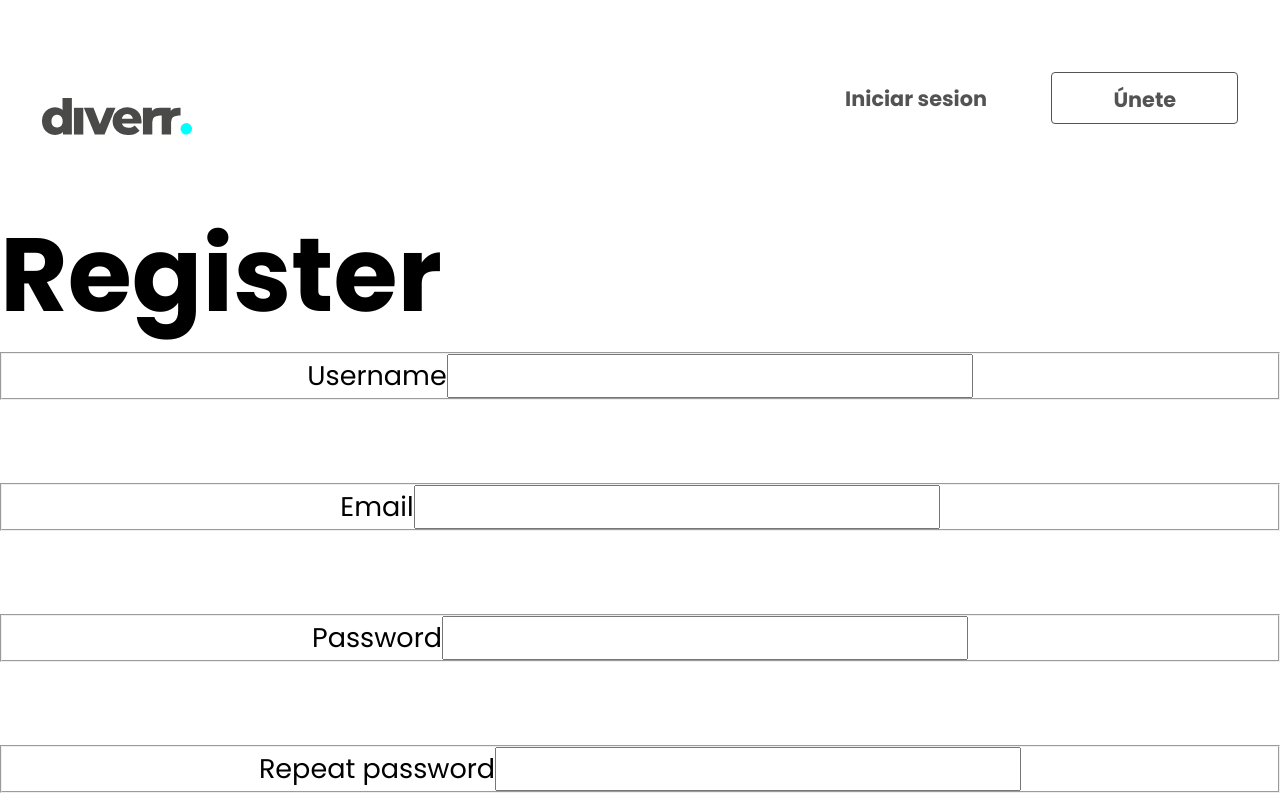
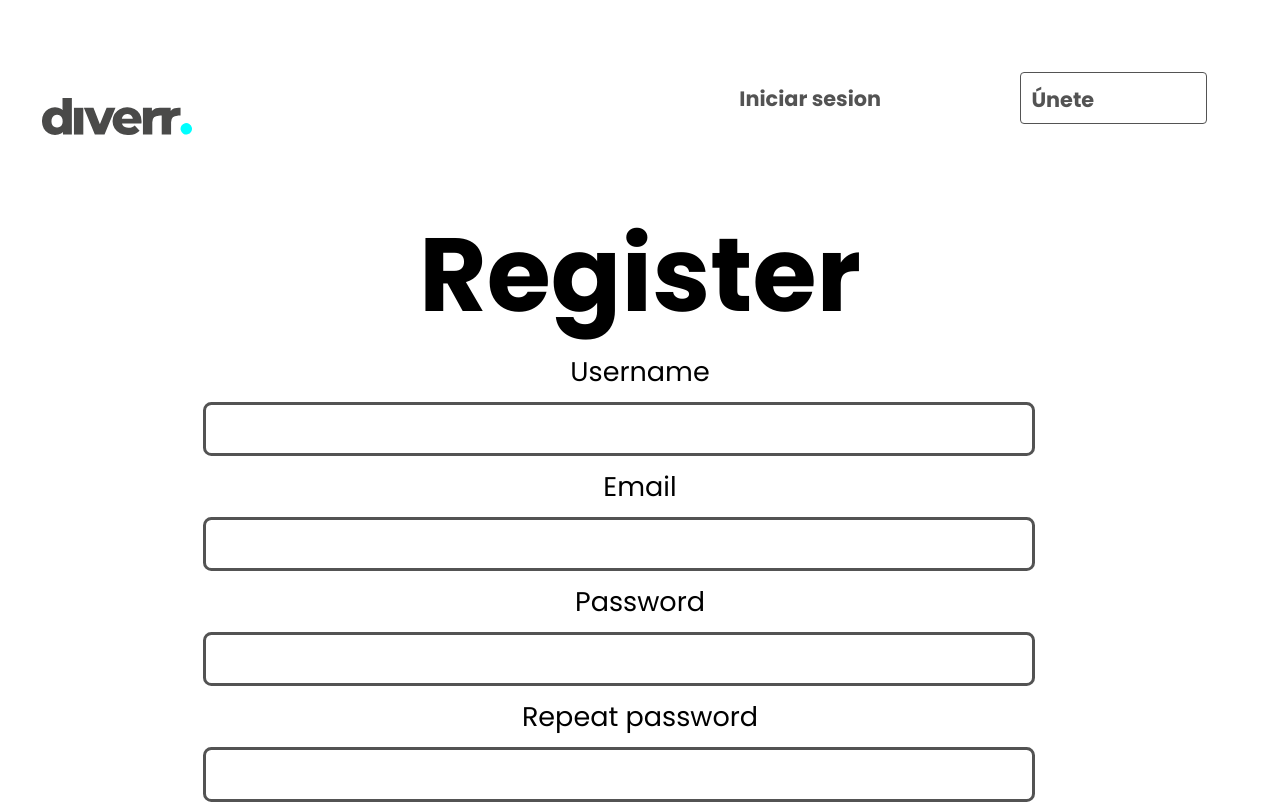
Before and after one commit to mjwhite10/diverr, a React (Create React App) app in the folder frontend/: page /register in a window 1280 px wide. Shown: the top 804 px of the page. Built offline with nearby package versions, Linux system fonts and the light colour scheme.

Commit message:
modificado inputregister

```diff
--- a/frontend/src/components/EmailInput.jsx
+++ /dev/null
@@ -1,18 +0,0 @@
-import { useState } from "react";
-
-export const EmailInput = () => {
-  const [email, setEmail] = useState("");
-
-  return (
-    <fieldset>
-      <label htmlFor="email">Email</label>
-      <input
-        type="email"
-        id="email"
-        name="email"
-        required
-        onChange={e => setEmail(e.target.value)}
-      />
-    </fieldset>
-  );
-};
--- /dev/null
+++ b/frontend/src/components/InputFieldName.jsx
@@ -0,0 +1,18 @@
+import { useState } from "react";
+
+export const InputFieldName = props => {
+  const { label, type, id, name } = props;
+
+  const [value, setValue] = useState("");
+
+  const onChange = e => {
+    setValue(e.target.value);
+  };
+
+  return (
+    <fieldset>
+      <label htmlFor={id}>{label}</label>
+      <input type={type} id={id} name={name} onChange={onChange} />
+    </fieldset>
+  );
+};
--- a/frontend/src/components/PasswordInput.jsx
+++ /dev/null
@@ -1,30 +0,0 @@
-import { useState } from "react";
-
-export const PasswordInput = () => {
-  const [pass1, setPass1] = useState("");
-  const [pass2, setPass2] = useState("");
-  return (
-    <>
-      <fieldset>
-        <label htmlFor="password">Password</label>
-        <input
-          type="password"
-          id="password"
-          name="password"
-          required
-          onChange={e => setPass1(e.target.value)}
-        />
-      </fieldset>
-      <fieldset>
-        <label htmlFor="pass2">Repeat password</label>
-        <input
-          type="password"
-          id="pass2"
-          name="pass2"
-          required
-          onChange={e => setPass2(e.target.value)}
-        />
-      </fieldset>
-    </>
-  );
-};
--- a/frontend/src/components/UsernameInput.jsx
+++ /dev/null
@@ -1,19 +0,0 @@
-import { useState } from "react";
-
-const UsernameForm = () => {
-  const [username, setUsername] = useState("");
-  return (
-    <fieldset>
-      <label htmlFor="username">Username</label>
-      <input
-        type="text"
-        id="username"
-        name="usrname"
-        required
-        onChange={e => setUsername(e.target.value)}
-      />
-    </fieldset>
-  );
-};
-
-export default UsernameForm;
--- a/frontend/src/pages/RegisterPage.css
+++ b/frontend/src/pages/RegisterPage.css
@@ -5,8 +5,12 @@
   font-size: 1.3rem;
 }
 
+body {
+  text-align: center;
+}
+
 form {
-  display: grid;
+  display: inline-block;
   text-align: center;
   gap: 4rem;
 }
@@ -14,3 +18,35 @@ form {
 h1 {
   font-size: 5rem;
 }
+
+fieldset {
+  border: none;
+}
+
+label,
+input {
+  display: flex;
+  flex-direction: column;
+}
+
+input {
+  width: 40rem;
+  border: 3px solid #535353;
+  border-radius: 0.4rem;
+  padding: 0.2rem;
+  margin: 0.5rem;
+}
+
+button {
+  margin: 1.5rem;
+  display: flex;
+  flex-direction: column;
+  background-color: #535353;
+  color: white;
+  border-radius: 0.5rem;
+  width: 40rem;
+}
+
+button:hover {
+  cursor: pointer;
+}
--- a/frontend/src/pages/RegisterPage.jsx
+++ b/frontend/src/pages/RegisterPage.jsx
@@ -1,12 +1,10 @@
 import { Link } from "react-router-dom";
-import { EmailInput } from "../components/EmailInput";
-import UsernameInput from "../components/UsernameInput";
-import { PasswordInput } from "../components/PasswordInput";
 import { Emoji } from "../components/Emoji";
 import { useNavigate } from "react-router-dom";
 import { useState } from "react";
 import { registerUserService } from "../services";
 import "./RegisterPage.css";
+import { InputFieldName } from "../components/InputFieldName";
 
 const RegisterPage = () => {
   const navigate = useNavigate();
@@ -24,7 +22,6 @@ const RegisterPage = () => {
       setError("You must fill every field");
     } else if (pass1 !== pass2) {
       setError("Passwords do not match");
-      return;
     }
 
     try {
@@ -38,9 +35,38 @@ const RegisterPage = () => {
     <section>
       <h1>Register</h1>
       <form onSubmit={handleForm}>
-        <UsernameInput />
-        <EmailInput />
-        <PasswordInput />
+        <InputFieldName
+          label="Username"
+          type="text"
+          id="username"
+          required
+          onChange={e => setUsername(e.target.value)}
+        />
+        <InputFieldName
+          label="Email"
+          type="email"
+          id="email"
+          name="email"
+          required
+          onChange={e => setEmail(e.target.value)}
+        />
+        <InputFieldName
+          label="Password"
+          type="password"
+          id="password"
+          name="password"
+          required
+          onChange={e => setPass1(e.target.value)}
+        />
+        <InputFieldName
+          label="Repeat password"
+          type="password"
+          id="pass2"
+          name="pass2"
+          required
+          onChange={e => setPass2(e.target.value)}
+        />
+
         <button>Register </button>
         {error ? (
           <p style={{ color: "red" }}>
--- a/frontend/src/services/index.js
+++ b/frontend/src/services/index.js
@@ -1,5 +1,5 @@
 export const registerUserService = async ({ username, email, password }) => {
-  const res = await fetch(`${process.env.REACT_APP_BACKEND}/register`, {
+  const res = await fetch(`${process.env.REACT_APP_BACKEND}/users`, {
     method: "POST",
     headers: {
       "Content-type": "application/json",
```
